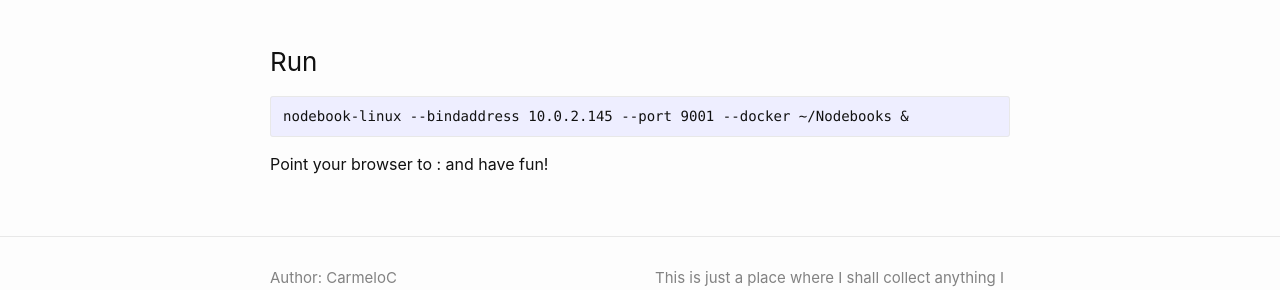
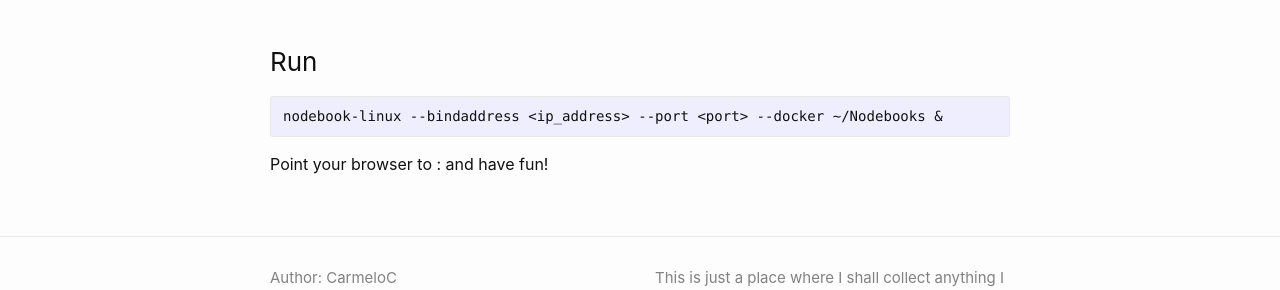
Before and after one commit to carmelo0x99/carmelo0x99.github.io, a Jekyll site: the page built from _posts/2020-03-29-repl-on-premise.md, in a window 1280 px wide. Shown: the part 1745-2035 px from the top of the page. Built offline with Jekyll 4.4.1, drawn with Linux system fonts in a browser that asks for light colours.

Commit message:
Edited 2020-03-29-repl-on-premise

````diff
--- a/_posts/2020-03-29-repl-on-premise.md
+++ b/_posts/2020-03-29-repl-on-premise.md
@@ -63,7 +63,7 @@ EOF
 
 ### Run
 ```
-nodebook-linux --bindaddress 10.0.2.145 --port 9001 --docker ~/Nodebooks &
+nodebook-linux --bindaddress <ip_address> --port <port> --docker ~/Nodebooks &
 ```
 
 Point your browser to <ip_address>:<port> and have fun!
````
